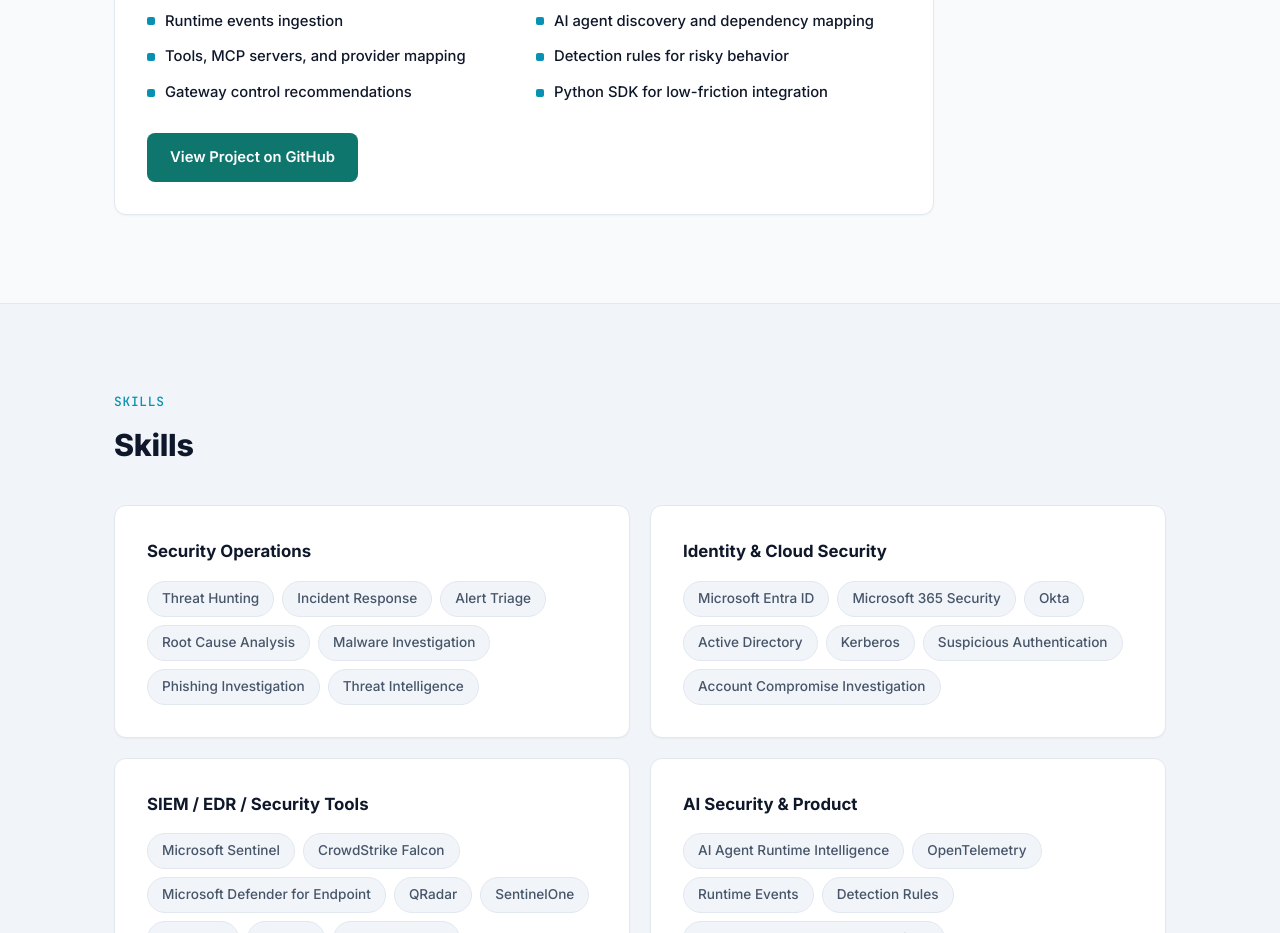
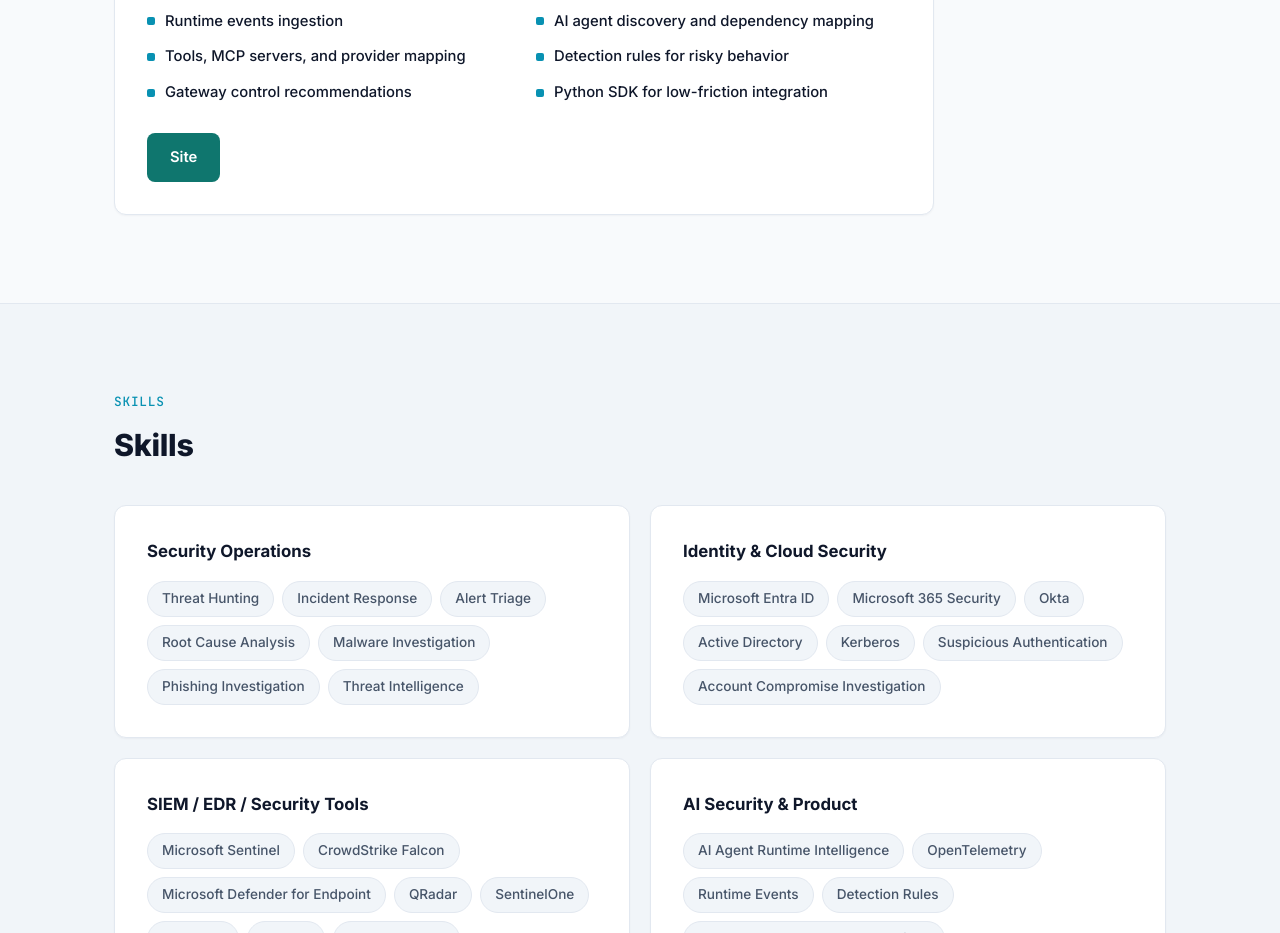
Before and after one commit to ronhaviv33-beep/ronhaviv33-beep.github.io, a React (Vite) app: page / in a window 1280 px wide. Shown: the part 2700-3633 px from the top of the page. Built offline with nearby package versions, Linux system fonts and the light colour scheme.

Commit message:
Change Project section button to Site linking to observeagents.ai

```diff
--- a/src/App.jsx
+++ b/src/App.jsx
@@ -11,6 +11,7 @@ const NAV_LINKS = [
 ];
 
 const OBSERVEAGENTS_URL = "https://github.com/ronhaviv33-beep/ObserveAgents.ai";
+const OBSERVEAGENTS_SITE_URL = "https://www.observeagents.ai/";
 
 function scrollToId(id) {
   const el = document.getElementById(id);
@@ -247,8 +248,8 @@ function Project() {
               </li>
             ))}
           </ul>
-          <a href={OBSERVEAGENTS_URL} target="_blank" rel="noopener noreferrer" className="btn btn-primary">
-            View Project on GitHub
+          <a href={OBSERVEAGENTS_SITE_URL} target="_blank" rel="noopener noreferrer" className="btn btn-primary">
+            Site
           </a>
         </div>
       </div>
```
